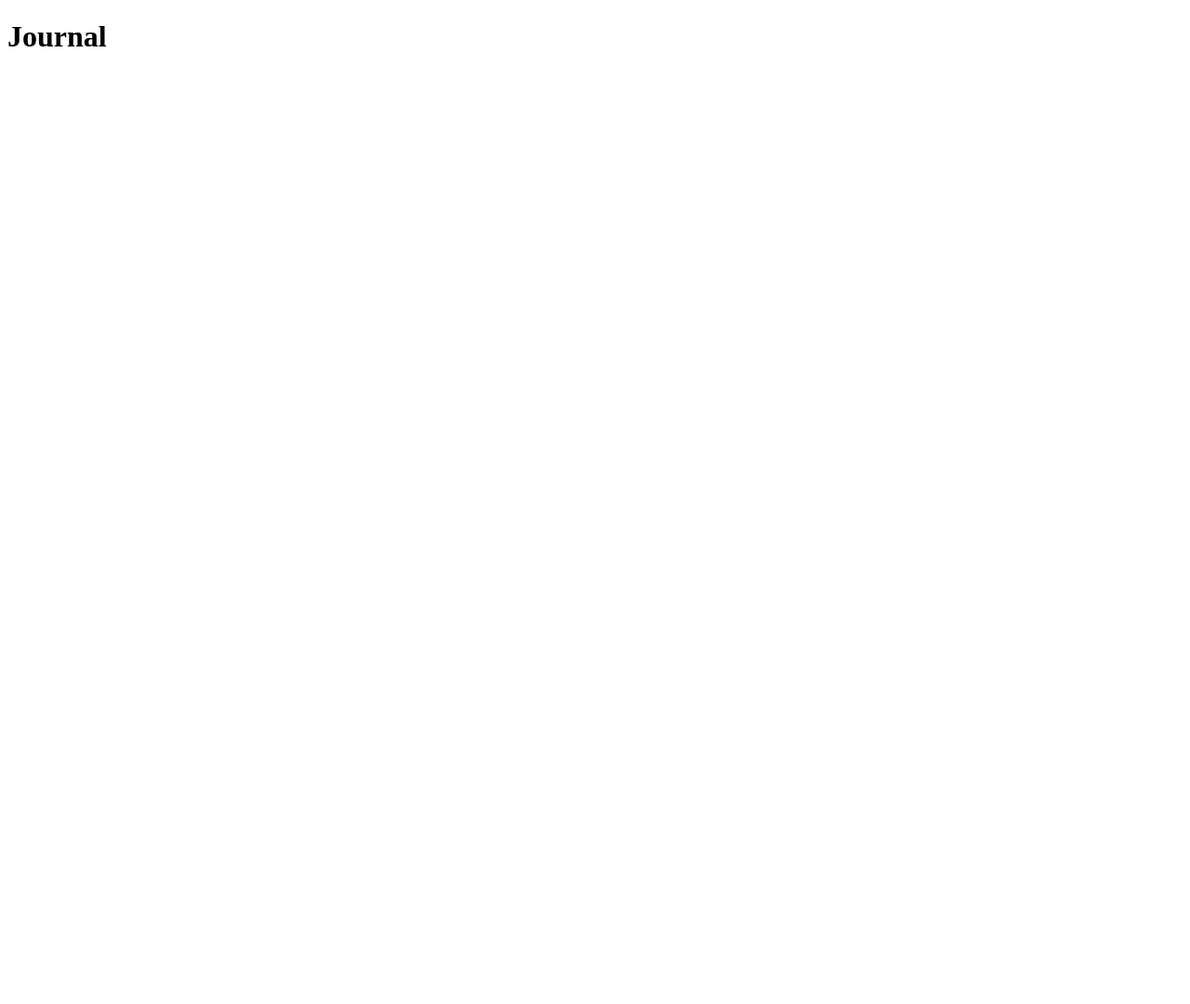
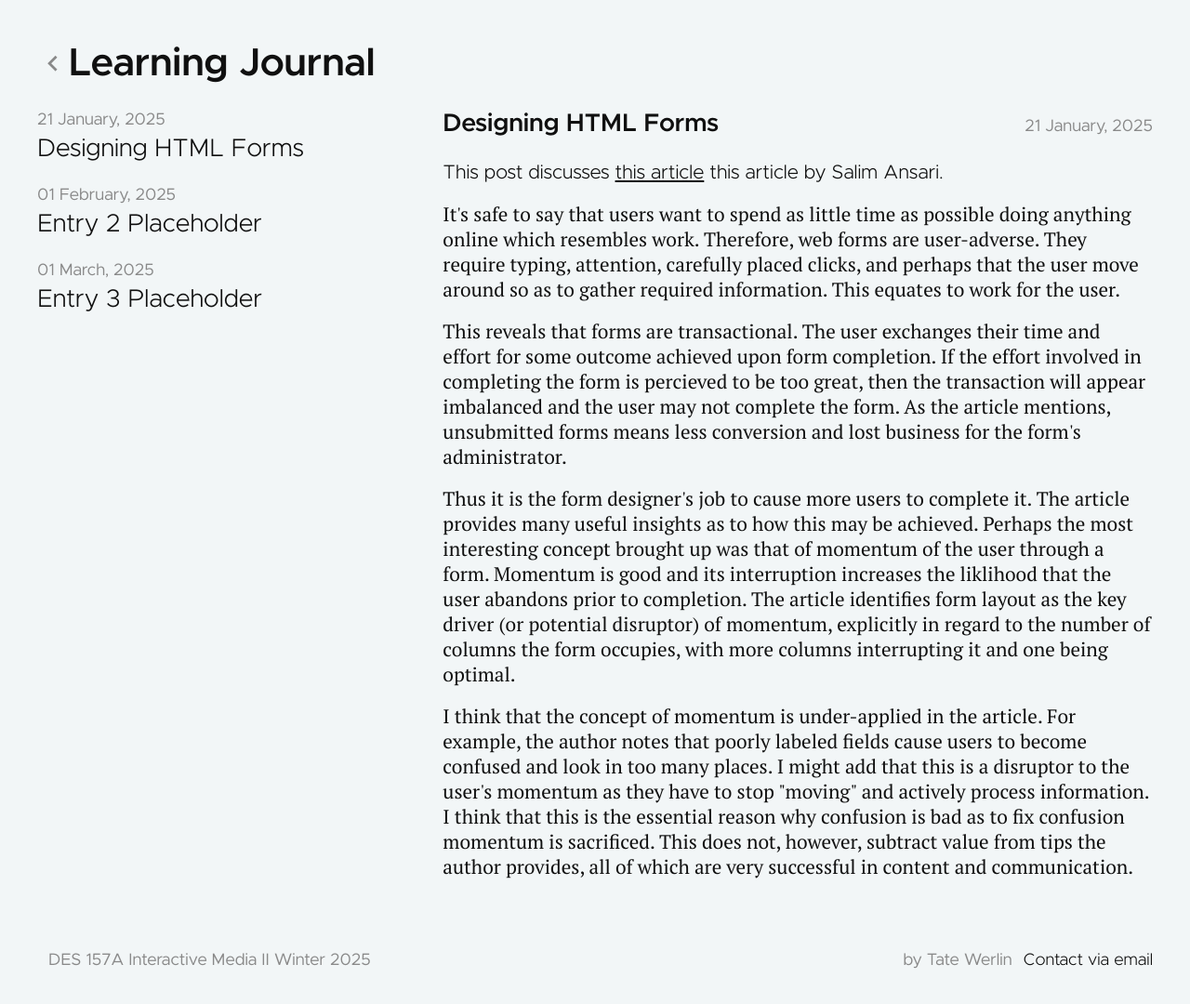
Before and after one commit to tatewerlin/des157a, a plain HTML site: page journal/index.html in a window 1280 px wide. Shown: the whole page at 93% size. Before the commit the page ends 800 px from the top, so only its background shows below. Drawn offline with nearby package versions, Linux system fonts and the light colour scheme.

Commit message:
created learning journal page

```diff
--- a/journal/index.html
+++ b/journal/index.html
@@ -3,9 +3,77 @@
 <head>
     <meta charset="UTF-8">
     <meta name="viewport" content="width=device-width, initial-scale=1.0">
+    <link rel="preconnect" href="https://fonts.googleapis.com">
+    <link rel="preconnect" href="https://fonts.gstatic.com" crossorigin>
+    <link rel="stylesheet" href="https://fonts.googleapis.com/css2?family=Material+Symbols+Outlined:opsz,wght,FILL,GRAD@20..48,100..700,0..1,-50..200&icon_names=chevron_left" />
+    <link href="https://fonts.googleapis.com/css2?family=PT+Serif:ital,wght@0,400;0,700;1,400;1,700&display=swap" rel="stylesheet">
+    <link rel="stylesheet" href="styles.css">
     <title>Learning Journal</title>
 </head>
 <body>
-    <h1>Journal</h1>
+    <main>
+        <section id="column-1">
+            <h1><span class="material-symbols-outlined"><a href="../index.html">chevron_left</a></span><span>Learning Journal</span></h1>
+            <nav>
+                <ul>
+                    <li>
+                        <p>21 January, 2025</p>
+                        <a href="#article-1">Designing HTML Forms</a>
+                    </li>
+                    <li>
+                        <p>01 February, 2025</p>
+                        <a href="#">Entry 2 Placeholder</a>
+                    </li>
+                    <li>
+                        <p>01 March, 2025</p>
+                        <a href="#">Entry 3 Placeholder</a>
+                    </li>
+                </ul>
+            </nav>
+        </section>
+        <section id="column-2">
+            <article id="article-1"> <!-- id makes nav links work -->
+                <h2><span>Designing HTML Forms</span><span class="article-date">21 January, 2025</span></h2>
+                <p>
+                    <span class="special-copy">This post discusses <a href="https://uxdesign.cc/best-practices-for-form-design-ff5de6ca8e5f">this article</a> this article by Salim Ansari.</span>
+                </p>
+                <p>
+                    It's safe to say that users want to spend as little time as possible doing anything online which resembles work.
+                    Therefore, web forms are user-adverse.
+                    They require typing, attention, carefully placed clicks, and perhaps that the user move around so as to gather required information.
+                    This equates to work for the user.
+                </p>
+                <p>
+                    This reveals that forms are transactional.
+                    The user exchanges their time and effort for some outcome achieved upon form completion.
+                    If the effort involved in completing the form is percieved to be too great, then the transaction will appear imbalanced and the user may not complete the form.
+                    As the article mentions, unsubmitted forms means less conversion and lost business for the form's administrator.
+                </p>
+                <p>
+                    Thus it is the form designer's job to cause more users to complete it.
+                    The article provides many useful insights as to how this may be achieved.
+                    Perhaps the most interesting concept brought up was that of momentum of the user through a form.
+                    Momentum is good and its interruption increases the liklihood that the user abandons prior to completion.
+                    The article identifies form layout as the key driver (or potential disruptor) of momentum, explicitly in regard to the number of columns the form occupies, with more columns interrupting it and one being optimal.
+                </p>
+                <p>
+                    I think that the concept of momentum is under-applied in the article.
+                    For example, the author notes that poorly labeled fields cause users to become confused and look in too many places.
+                    I might add that this is a disruptor to the user's momentum as they have to stop "moving" and actively process information.
+                    I think that this is the essential reason why confusion is bad as to fix confusion momentum is sacrificed.
+                    This does not, however, subtract value from tips the author provides, all of which are very successful in content and communication.
+                </p>
+            </article>
+        </section>
+    </main>
+    <footer>
+        <article>
+            <p>DES 157A Interactive Media II Winter 2025</p>
+        </article>
+        <article id="contact-container">
+            <p>by Tate Werlin</p>
+            <a HREF="mailto:&#116;&#097;&#116;&#101;&#098;&#119;&#101;&#114;&#108;&#105;&#110;&#064;&#103;&#109;&#097;&#105;&#108;&#046;&#099;&#111;&#109;">Contact via email</a>
+        </article>
+    </footer>
 </body>
 </html>
--- a/journal/styles.css
+++ b/journal/styles.css
@@ -0,0 +1,294 @@
+:root{
+    --background-color: #f2f6f7;
+    --medium-grey: #898989;
+    --dark-type: #101010;
+}
+
+/* fonts */
+@font-face{ /* unused */
+    font-family: metropolis;
+    src: url(../fonts/metropolis-black.woff) format('woff');
+    font-weight: 900;
+    font-style: normal;
+}
+@font-face { /* unused */
+    font-family: metropolis;
+    src: url(../fonts/metropolis-bold.woff2) format('woff2');
+    font-weight: 700;
+    font-style: normal;
+}
+@font-face {
+    font-family: metropolis;
+    src: url(../fonts/metropolis-semibold.woff2) format('woff2');
+    font-weight: 600;
+    font-style: normal;
+}
+@font-face {
+    font-family: metropolis;
+    src: url(../fonts/metropolis-regular.woff) format('woff');
+    font-weight: 400;
+    font-style: normal;
+}
+@font-face{
+    font-family: metropolis;
+    src: url(../fonts/metropolis-light.woff) format('woff');
+    font-weight: 300;
+    font-style: normal;
+}
+
+.pt-serif-regular {
+    font-family: "PT Serif", serif;
+    font-weight: 400;
+    font-style: normal;
+  }
+
+/* icons */
+.material-symbols-outlined {
+    font-size: 0.8em;
+  font-variation-settings:
+  'FILL' 0,
+  'wght' 400,
+  'GRAD' 0,
+  'opsz' 24
+}
+
+/* http://meyerweb.com/eric/tools/css/reset/
+   v2.0 | 20110126
+   License: none (public domain)
+*/
+
+html, body, div, span, applet, object, iframe,
+h1, h2, h3, h4, h5, h6, p, blockquote, pre,
+a, abbr, acronym, address, big, cite, code,
+del, dfn, em, img, ins, kbd, q, s, samp,
+small, strike, strong, sub, sup, tt, var,
+b, u, i, center,
+dl, dt, dd, ol, ul, li,
+fieldset, form, label, legend,
+table, caption, tbody, tfoot, thead, tr, th, td,
+article, aside, canvas, details, embed,
+figure, figcaption, footer, header, hgroup,
+menu, nav, output, ruby, section, summary,
+time, mark, audio, video {
+	margin: 0;
+	padding: 0;
+	border: 0;
+	font-size: 100%;
+	font: inherit;
+	vertical-align: baseline;
+}
+/* HTML5 display-role reset for older browsers */
+article, aside, details, figcaption, figure,
+footer, header, hgroup, menu, nav, section {
+	display: block;
+}
+body {
+	line-height: 1;
+}
+ol, ul {
+	list-style: none;
+}
+blockquote, q {
+	quotes: none;
+}
+blockquote:before, blockquote:after,
+q:before, q:after {
+	content: '';
+	content: none;
+}
+table {
+	border-collapse: collapse;
+	border-spacing: 0;
+}
+/* end reset */
+
+html{
+    font-size: 12px;
+    /* set font size off of which rems will be based */
+    /* this value should be the same as portal page for consistent spacing*/
+}
+
+main{
+    background-color: var(--background-color);
+    box-sizing: border-box;/* width and height includes padding */
+    display: flex;
+    flex-direction: row;
+    padding: 4rem 0 4rem 0;
+}
+
+body{
+    max-width: 1200px; /*ideally this would be removed for best appearance*/
+    background-color: var(--background-color);
+    justify-content: center;
+    margin: auto;
+}
+
+@keyframes title-fade-in{
+    0%{color: turquoise;}
+    80%{color: green;}
+    100%{color:var(--dark-type);}
+}
+
+h1{ /* h1s are flexbox containers with spans as children */
+    display: flex;
+    color: var(--dark-type);
+    font-family: Metropolis;
+    font-weight: 600;
+    font-size: 3.5rem;
+    margin: 0 0 2.5rem 0;
+    align-items: center;
+    max-width: 100%;
+    box-sizing: border-box;
+    animation: title-fade-in 0.5s ease 0s 1 normal both;
+}
+h1 span{
+    display: block;
+}
+h1 span a{
+    color: var(--medium-grey);
+    text-decoration: none;
+}
+h1 span a:hover{
+    color: var(--dark-type);
+}
+
+nav p{
+    box-sizing: border-box;
+    margin: 0 0 0.75rem 0;
+    display: block;
+    font-family: metropolis;
+    font-weight: 400;
+    font-size: 1.5rem;
+    color: var(--medium-grey);
+}
+
+nav a{
+    font-family: metropolis;
+    font-weight: 300;
+    font-size: 2.25rem;
+    text-decoration: none;
+    color: var(--dark-type);
+    box-sizing: border-box;
+    display: block;
+    padding: 0 0 0.75rem 0;
+}
+
+/* This is the interactive animation*/
+@keyframes hover-underline { /* animation to control underline color change */
+    0%{text-decoration-color: turquoise}
+    22%{text-decoration-color: green}
+    45%{text-decoration-color: greenyellow}
+    56%{text-decoration-color: yellow;}
+    89%{text-decoration-color: greenyellow;}
+    100%{text-decoration-color: turquoise;} /* return to beginning color for seamless loop */
+}
+
+nav a:hover{
+    text-decoration: underline;
+    text-decoration-color: turquoise;
+    text-decoration-thickness: 3px;
+    animation: hover-underline 6s ease-in-out infinite; /* call interactive animation */
+}
+
+nav li{
+    margin: 0 0 1.5rem 0;
+}
+
+h2{ /* h2s are flexbox containers with spans as children */
+    display: flex;
+    flex-flow: row wrap;
+    justify-content: space-between;
+    align-items: baseline;
+    color: var(--dark-type);
+    font-family: Metropolis;
+    font-weight: 600;
+    font-size: 2.25rem;
+    margin: 0 0 2rem 0;
+}
+.article-date{
+    font-weight: 400;
+    font-size: 1.5rem;
+    color: var(--medium-grey);
+}
+#column-2 p{
+    color: var(--dark-type);
+    font-family: "PT Serif", serif;
+    font-weight: 300;
+    font-size: 1.75rem;
+    line-height: 2.25rem;
+    margin: 0 0 1.5rem 0;
+}
+
+.special-copy{
+    font-family: Metropolis;
+    color: var(--dark-type);
+}
+.special-copy a{
+    color: var(--dark-type);
+    text-decoration: underline;
+    text-decoration-color: var(--dark-type);
+}
+.special-copy a:hover{
+    text-decoration: underline;
+    text-decoration-color: turquoise;
+    text-decoration-thickness: 3px;
+    animation: hover-underline 6s ease-in-out infinite; /* call interactive animation */
+}
+
+#column-1{
+    flex: 4;
+    display: flex;
+    flex-direction: column;
+}
+#column-2{
+    box-sizing: border-box;
+    /* padding: 0 2rem 0 0; */
+    flex: 7;
+/*  overflow-y: auto; /* makes this section (which contains the overflow) scrollable  */
+}
+#column-2 article:first-of-type{
+    margin-top: 6rem;
+    /* this margin value is here to align top of article flow with top of nav */
+    /* this value should be equal to the total height of the h1 and any height added by margin or padding */
+}
+
+footer{
+    display: flex;
+    flex-flow: row wrap;
+    justify-content: space-between;
+    box-sizing: border-box;
+    height: auto;
+    max-height: fit-content;
+    padding: 0 0 0 0;
+    margin: 0 0 4rem 0;
+}
+footer p{
+    font-family: metropolis;
+    font-size: 1.5rem;
+    font-weight: 400;
+    display: block;
+    color: var(--medium-grey);
+    padding: 1rem;
+    max-width: fit-content;
+}
+footer a{
+    font-family: metropolis;
+    font-weight: 300;
+    font-size: 1.5rem; /* this should probably be the same as footer p font-size */
+    text-decoration: none;
+    color: var(--dark-type);
+    box-sizing: border-box;
+    display: block;
+}
+#contact-container{
+    display: flex;
+    flex-direction: row;
+    align-items: center;
+    text-decoration: none;
+}
+#contact-container a:hover{
+    text-decoration: underline;
+    text-decoration-color: turquoise;
+    text-decoration-thickness: 3px;
+    animation: hover-underline 6s ease-in-out infinite; /* call interactive animation */
+}
--- a/styles.css
+++ b/styles.css
@@ -87,6 +87,9 @@ table {
 }
 /* end reset */
 
+html{
+    font-size: 12px; /* set font size off of which rems will be based */
+}
 
 /* style */
 /* this is the page load animation */
@@ -98,9 +101,9 @@ table {
 h1{
     font-family: Metropolis;
     font-weight: 600;
-    font-size: 3em;
+    font-size: 4rem;
     animation: title-fade-in 0.5s ease 0s 1 normal both;
-    margin: 0 0.3em 0 0;
+    margin: 0 1rem 0 0;
 }
 
 body{
@@ -114,7 +117,7 @@ main{
     box-sizing: border-box;/* width and height includes padding */
     display: flex;
     flex-flow: column;
-    padding: 3em;
+    padding: 4rem 0 4rem 0;
     height: 100vh;
 }
 
@@ -131,12 +134,12 @@ section{
     justify-content: start;
     align-items: center;
     height: fit-content;
-    margin: 0 0 3em 0; /* control vertical gap between row 1 and 2 */
+    margin: 0 0 4rem 0; /* control vertical gap between row 1 and 2 */
 }
 #row-2{
     flex: 1; /* remaining height occupied after rows 1 and 3 heights are fit to content */
     box-sizing: border-box;
-    margin: 0 0 0 0.75em;
+    margin: 0 0 0 0.75rem;
     height: auto;
 }
 #row-3{
@@ -146,7 +149,7 @@ section{
     box-sizing: border-box;
     height: auto;
     max-height: fit-content;
-    padding: 1em 0 0 0;
+    padding: 2rem 0 0 0;
     /* with 1200px max width, the page looks nicer without this line */
     /* border-top-style: solid;
     border-top-width: 1px;
@@ -155,13 +158,13 @@ section{
 
 /* columns are children of row-2 */
 #column-1{
-    flex: 1;
+    flex: 2;
 }
 #column-2{
-    flex: 1;
+    flex: 2;
 }
 #column-3{ /* can use column 3's flex value to control the width of the other two */
-    flex: 2;
+    flex: 3;
 }
 
 #column-1, #column-2{
@@ -169,22 +172,22 @@ section{
     display: flex;
     flex-direction: column;
     justify-content: flex-start;
-    padding: 0 2em 0 0;
+    padding: 0 3rem 0 0;
 }
 
 #column-1 div, #column-2 div{
-    padding: 0 0 2.5em 0;
+    padding: 0 0 3.5rem 0;
 }
 
-#row-1 p{
+#row-1 p{ /* this is the little oval that says "portal page" */
     box-sizing: border-box;
     display: block;
     font-family: metropolis;
     font-weight: 400;
-    font-size: 1em;
+    font-size: 1.25rem;
     color: var(--medium-grey);
-    padding: 0.5em;
-    border-radius: 10em;
+    padding: 0.5rem;
+    border-radius: 10rem;
     border-style: solid;
     border-color: var(--medium-grey);
     border-width: 1px;
@@ -192,11 +195,11 @@ section{
 
 .section-title{
     box-sizing: border-box;
-    margin: 0 0 0.75em 0;
+    margin: 0 0 0.75rem 0;
     display: block;
     font-family: metropolis;
     font-weight: 400;
-    font-size: 1.5em;
+    font-size: 1.5rem;
     color: var(--medium-grey);
 
 }
@@ -209,12 +212,12 @@ section{
 .link-list a{
     font-family: metropolis;
     font-weight: 300;
-    font-size: 1.25em;
+    font-size: 2.25rem;
     text-decoration: none;
     color: var(--dark-type);
     box-sizing: border-box;
     display: block;
-    padding: 0 0 0.5em 0;
+    padding: 0 0 0.75rem 0;
 }
 
 /* This is the interactive animation*/
@@ -236,17 +239,17 @@ section{
 
 footer p{
     font-family: metropolis;
-    font-size: 1.25em;
+    font-size: 1.5rem;
     font-weight: 400;
     display: block;
     color: var(--medium-grey);
-    padding: 0.75em;
+    padding: 1rem;
     max-width: fit-content;
 }
 footer a{
     font-family: metropolis;
     font-weight: 300;
-    font-size: 1.25em;
+    font-size: 1.5rem; /* this should probably be the same as footer p font-size */
     text-decoration: none;
     color: var(--dark-type);
     box-sizing: border-box;
```
Also changed, not shown: index.html (+1 -1 lines), 4 other files.
